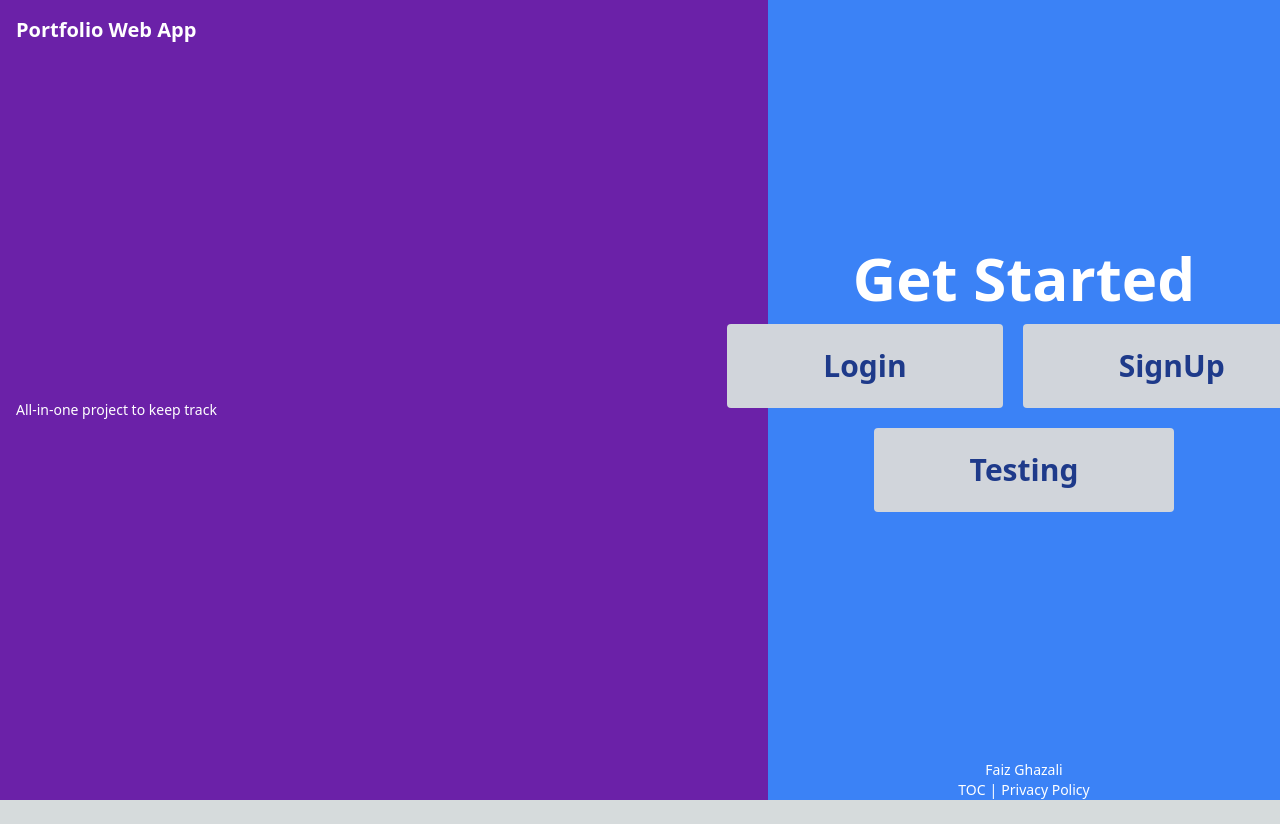
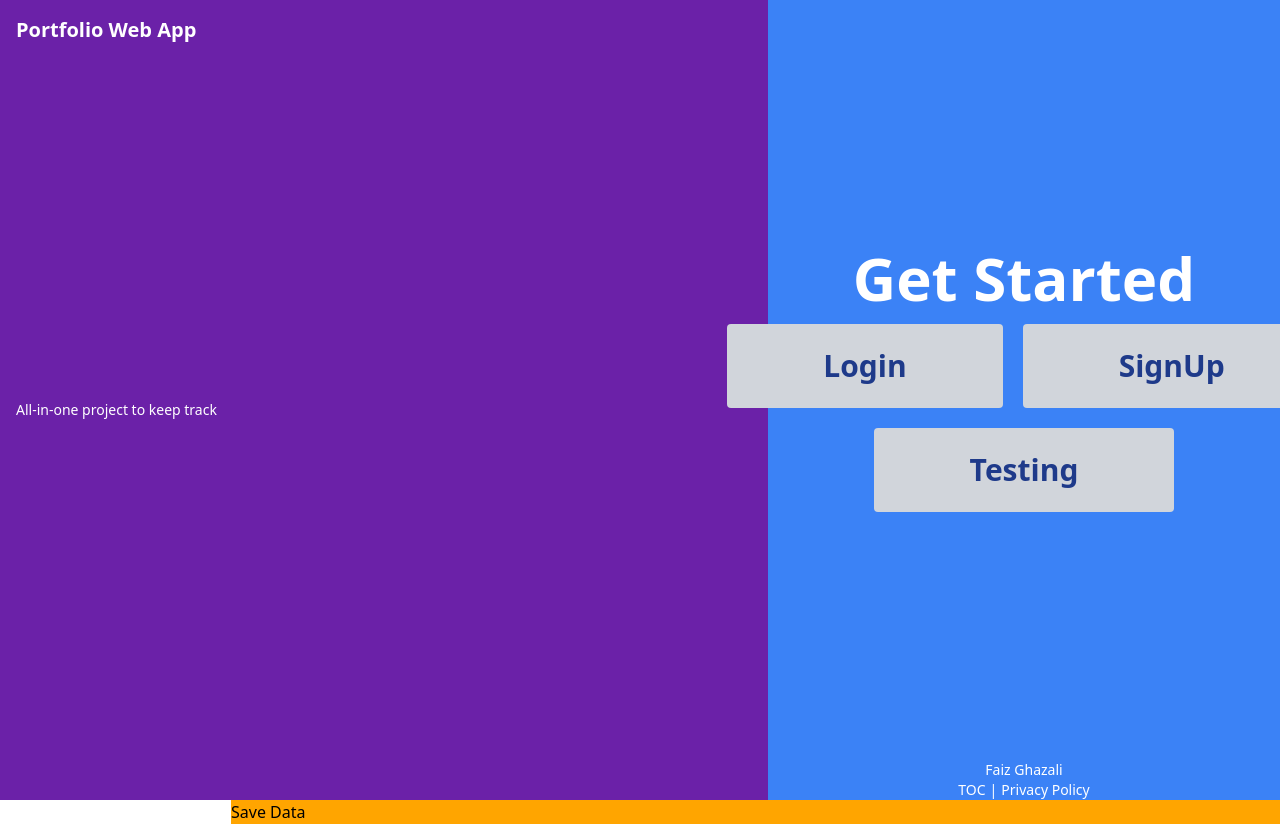
Before and after one commit to FaizGhazali/faizghazali, a Next.js app: page / in a window 1280 px wide. Shown: the top 824 px of the page. Before the commit the page ends 800 px from the top, so only its background shows below. Built offline with nearby package versions, Linux system fonts and the light colour scheme.

Commit message:
MangoDB Init

```diff
--- a/package.json
+++ b/package.json
@@ -9,9 +9,11 @@
     "lint": "next lint"
   },
   "dependencies": {
+    "dotenv": "^16.3.1",
+    "mongodb": "^6.3.0",
+    "next": "13.5.6",
     "react": "^18",
-    "react-dom": "^18",
-    "next": "13.5.6"
+    "react-dom": "^18"
   },
   "devDependencies": {
     "autoprefixer": "^10",
--- /dev/null
+++ b/pages/api/saveData.js
@@ -0,0 +1,30 @@
+// pages/api/saveData.js
+import { MongoClient } from 'mongodb';
+
+export default async function handler(req, res) {
+  if (req.method === 'POST') {
+    const { data } = req.body;
+
+    const client = new MongoClient(process.env.MONGODB_URI, {
+      useNewUrlParser: true,
+      useUnifiedTopology: true,
+    });
+
+    try {
+      await client.connect();
+      const database = client.db('testDB'); // Choose a name for your database
+
+      const collection = database.collection('testDBCollection'); // Choose a name for your collection
+
+      await collection.insertOne({ data });
+
+      res.status(201).json({ message: 'Data saved successfully!' });
+    } catch (error) {
+      res.status(500).json({ message: 'Something went wrong!' });
+    } finally {
+      await client.close();
+    }
+  } else {
+    res.status(405).json({ message: 'Method not allowed!' });
+  }
+}
--- a/pages/index.js
+++ b/pages/index.js
@@ -1,9 +1,29 @@
 import React from "react";
 import MyLayout from "../components/Layout/HomeLayout";
 import Link from "next/link";
+import { useState } from "react";
 
 export default function HomePage() {
+  const [inputData, setInputData] = useState("");
+
+  const handleSaveData = async () => {
+    const response = await fetch("/api/saveData", {
+      method: "POST",
+      headers: {
+        "Content-Type": "application/json",
+      },
+      body: JSON.stringify({ data: inputData }),
+    });
+
+    if (response.ok) {
+      alert("Data saved successfully!");
+      setInputData("");
+    } else {
+      alert("Something went wrong!");
+    }
+  };
   return (
+    <>
       <div class="flex">
         <div className="bg-purple-800 w-3/5 h-screen p-4 flex flex-col">
           <div className="text-white text-xl font-bold">Portfolio Web App</div>
@@ -47,5 +67,14 @@ export default function HomePage() {
           </div>
         </div>
       </div>
+      <div>
+        <input
+          type="text"
+          value={inputData}
+          onChange={(e) => setInputData(e.target.value)}
+        />
+        <button onClick={handleSaveData}>Save Data</button>
+      </div>
+    </>
   );
 }
```
Also changed, not shown: 1 other file (tests, documents, lock files or other folders). Lines whose indentation alone changed are shown as unchanged.
